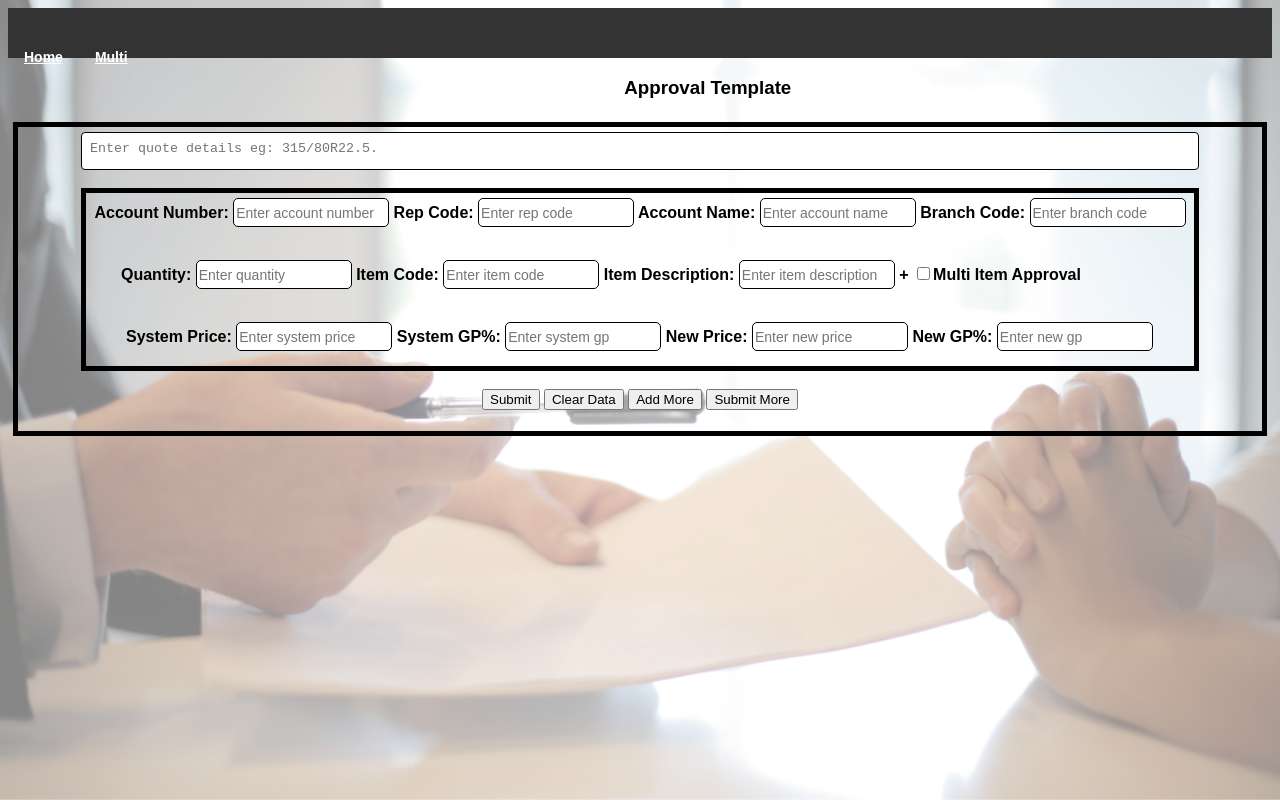
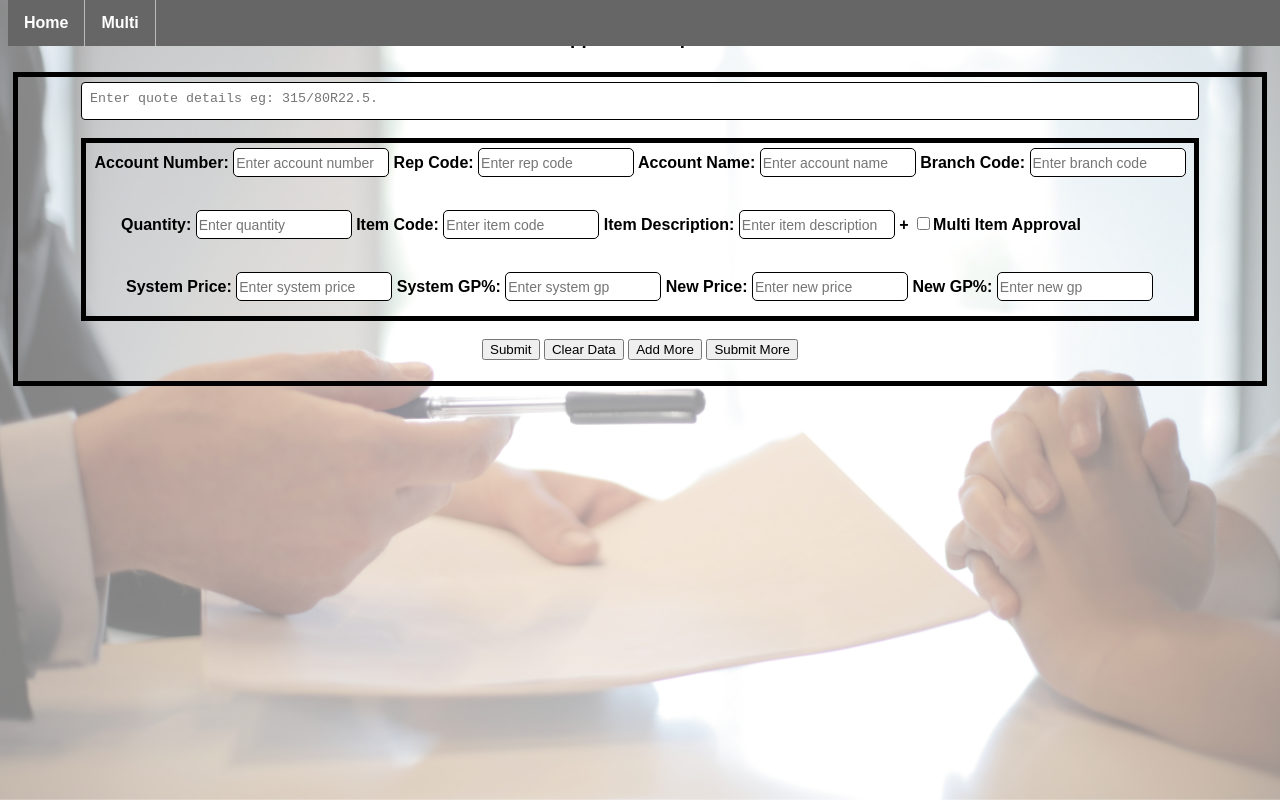
Before and after one commit to ColeLopez/Approval-Template, a plain HTML site: page index.html in a window 1280 px wide. Drawn offline with Linux system fonts and the light colour scheme.

Commit message:
Updated styling for top nav

```diff
--- a/styles.css
+++ b/styles.css
@@ -20,37 +20,36 @@ body::after{
     z-index: -1;
 }
 
-.top-nav{
-    display: block;
-    height: 50px;
-    line-height: 50px;
-    background-color: #333333;
-}
-
 .top-nav ul{
-    list-style: none;
+    list-style-type: none;
+    margin: 0;
     padding: 0;
-    margin: 0;
+    overflow: hidden;
+    background-color: #666;
+    position: fixed;
+    top: 0;
+    width: 100%;
 }
 
 .top-nav li{
     float: left;
-    margin: 0;
-    padding-top: 10px;
-    padding-bottom: 10px;
-    font-size: 14px;
-    text-align: center;
+    border-right: 1px  solid #bbb;
 }
 
 .top-nav li a{
-    display: inline-block;
+    display: block;
+    color: white;
     text-align: center;
     padding: 14px 16px;
-    color: white;
+    text-decoration: none;
 }
 
-.top-nav li a.active{
-    background-color: #3786e1;
+.top-nav a:hover{
+    background-color: #111;
+}
+
+.top-nav a.active{
+    background-color: #4CAF50;
 }
 
 .header{
```
